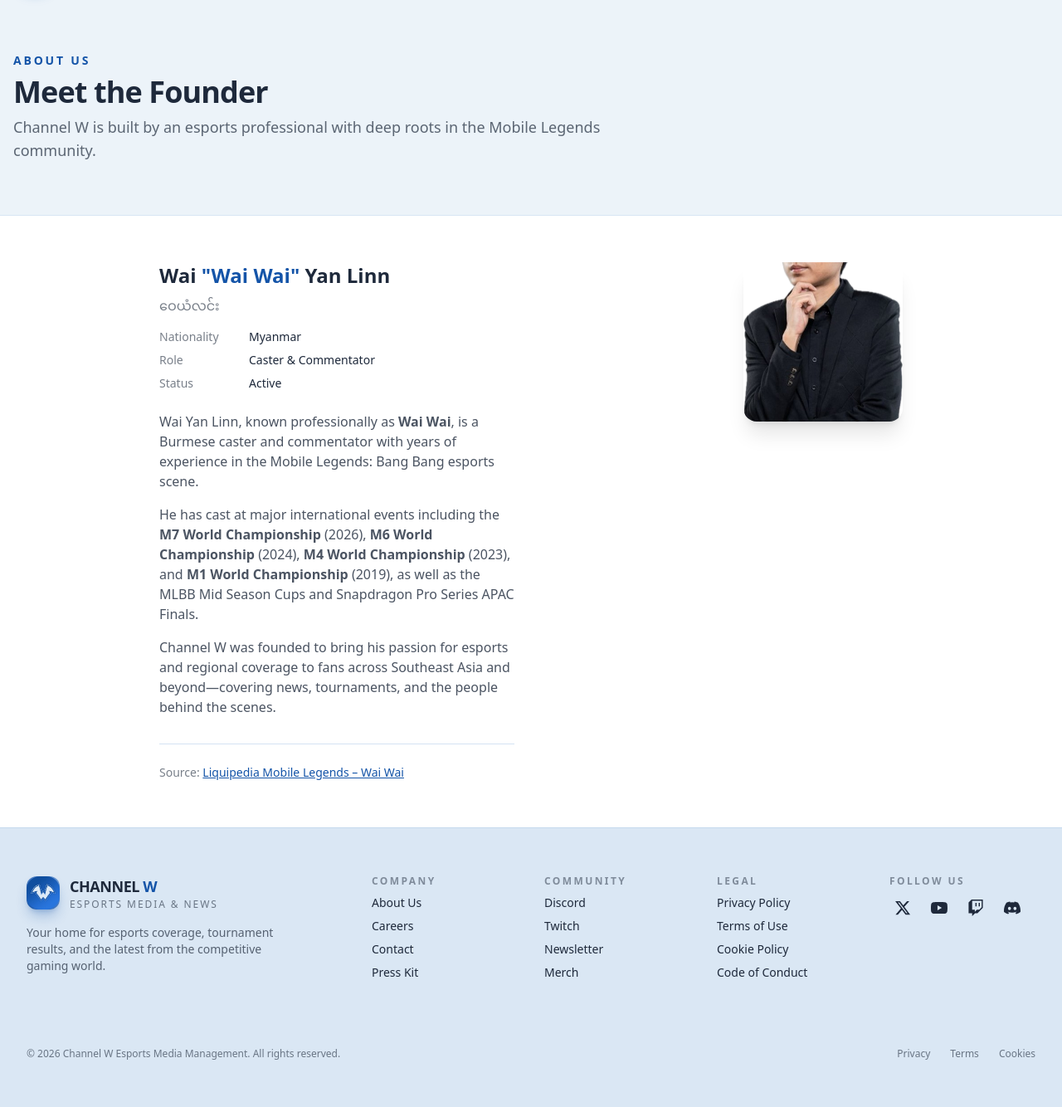
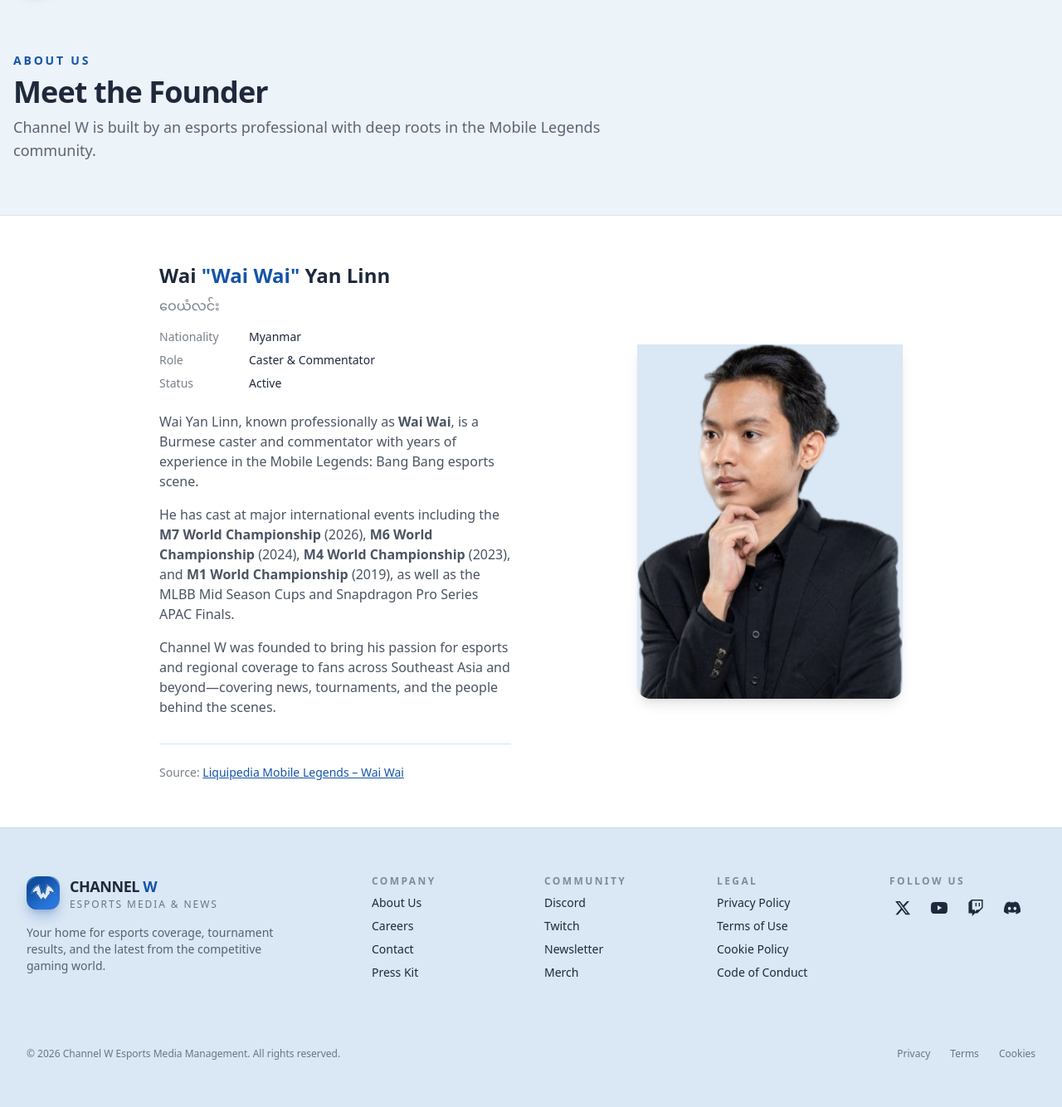
Before and after one commit to TharHtet236401/channel_w_esports_media, a Django app: page /about/ in a window 1280 px wide. Shown: the part 66-1400 px from the top of the page at 83% size. Run offline with Django 5.2, Linux system fonts and the light colour scheme; style sheets or scripts are compiled from the project's sources.

Commit message:
fix the image

```diff
--- a/apps/core/templates/core/about.html
+++ b/apps/core/templates/core/about.html
@@ -19,8 +19,8 @@
 </section>
 
 <section class="container mx-auto px-4 py-10 md:py-14">
-    <div class="max-w-4xl mx-auto ">
-        <div class="grid grid-cols-1 md:grid-cols-2 gap-10 items-start">
+    <div class="max-w-4xl mx-auto">
+        <div class="grid grid-cols-1 md:grid-cols-2 gap-10 md:gap-12 items-center">
             <!-- Info on left -->
             <div>
                 <h2 class="text-2xl font-bold text-base-content mb-2">
@@ -69,8 +69,8 @@
 
             <!-- Photo on right -->
             <div class="flex justify-center md:justify-end">
-                <div class="w-48 h-48 rounded-2xl flex items-center justify-center shadow-xl overflow-hidden">
-                    <img src="{% static 'images/ko_wai.png' %}" class="object-cover w-full h-full" width="100" height="100" alt="Wai Wai profile photo">
+                <div class="w-full max-w-xs aspect-[3/4] rounded-b-2xl overflow-hidden shadow-lg bg-base-200">
+                    <img src="{% static 'images/ko_wai.png' %}" class="object-cover w-full h-full object-top" alt="Wai Wai profile photo">
                 </div>
             </div>
 
```
